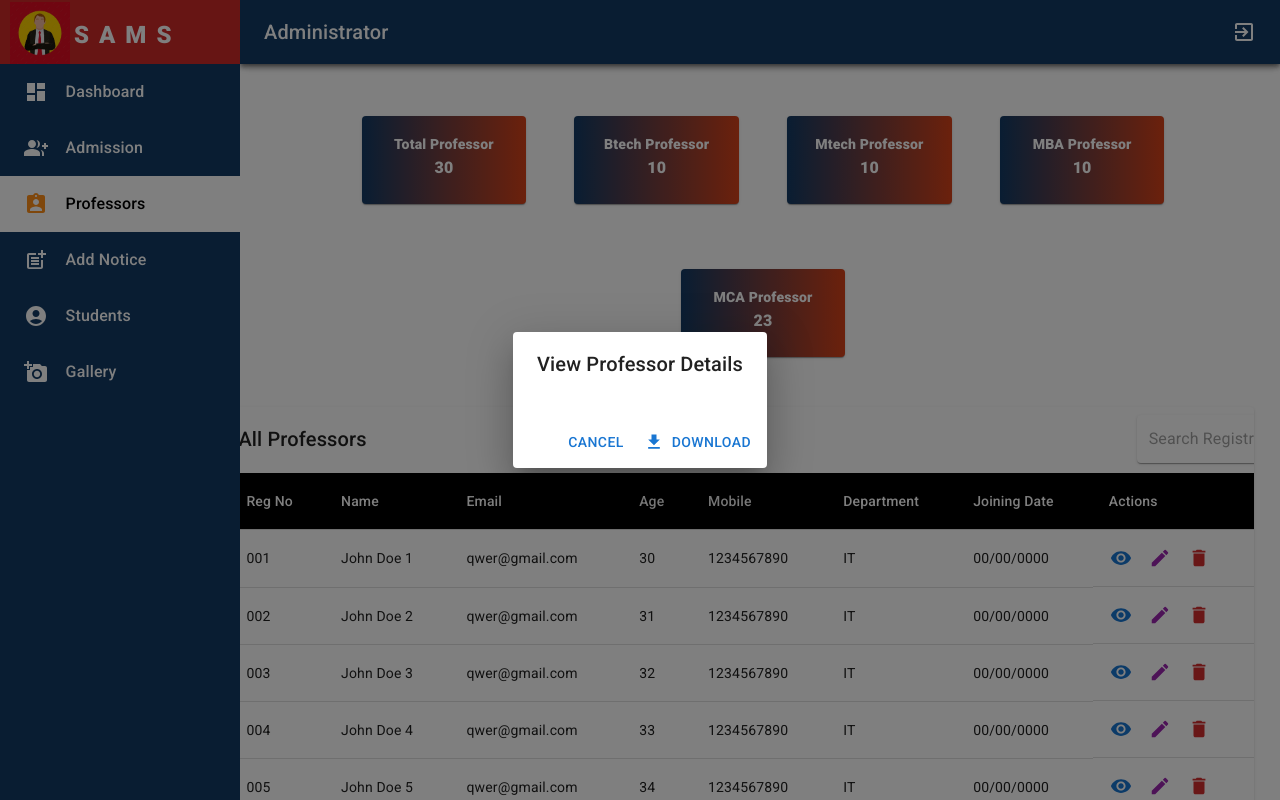
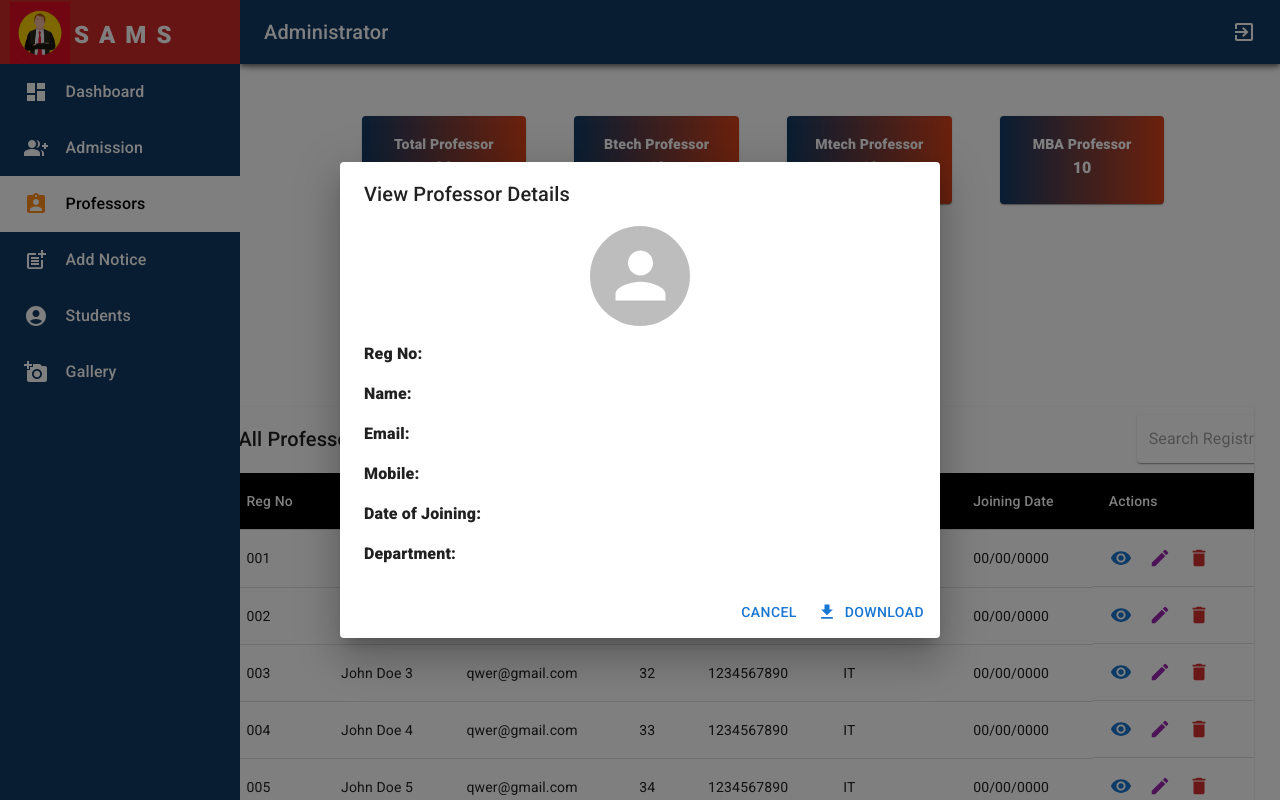
Before and after one commit to PankajBehera-1/SAMS_ADMIN, a React (Create React App) app: page /view_professors in a window 1280 px wide. Both pictures are taken after a click on the icon 1120 px from the left and 558 px from the top of the page. Shown: the top 800 px of the page. Built offline with nearby package versions, Linux system fonts and the light colour scheme.

Commit message:
all set to go anurag

```diff
--- a/src/components/professors/tableProfessors.jsx
+++ b/src/components/professors/tableProfessors.jsx
@@ -271,6 +271,7 @@ const TableProfessors = () => {
 
         {/* Modal for viewing details */}
         <ViewProfessorDialog
+
           openViewModal={openViewModal}
           handleCloseViewModal={handleCloseViewModal}
           handleDownloadConfirmation={handleDownloadConfirmation}
--- a/src/components/professors/viewProfessorDialog.jsx
+++ b/src/components/professors/viewProfessorDialog.jsx
@@ -1,19 +1,37 @@
 import { GetApp } from '@mui/icons-material'
-import { Button, Dialog, DialogActions, DialogContent, DialogTitle } from '@mui/material'
+import { Avatar, Button, Dialog, DialogActions, DialogContent, DialogTitle, Grid, Typography } from '@mui/material'
 import React from 'react'
 
 const ViewProfessorDialog = (props) => {
-    const {openViewModal,handleCloseViewModal,handleDownloadConfirmation} = props
+  const { openViewModal, handleCloseViewModal, handleDownloadConfirmation} = props
   return (
     <>
       <Dialog open={openViewModal} onClose={handleCloseViewModal}>
         <DialogTitle>View Professor Details</DialogTitle>
         <DialogContent>
-
-
-                        {/* paste code here */}
-
-
+          <Grid container spacing={2} alignItems="center">
+            <Grid item xs={12} align="center">
+              <Avatar  sx={{ width: 100, height: 100 }} />
+            </Grid>
+            <Grid item xs={12}>
+              <Typography variant="body1"><strong>Reg No:</strong> </Typography>
+            </Grid>
+            <Grid item xs={12}>
+              <Typography variant="body1"><strong>Name:</strong> </Typography>
+            </Grid>
+            <Grid item xs={12}>
+              <Typography variant="body1"><strong>Email:</strong> </Typography>
+            </Grid>
+            <Grid item xs={12}>
+              <Typography variant="body1"><strong>Mobile:</strong> </Typography>
+            </Grid>
+            <Grid item xs={12}>
+              <Typography variant="body1"><strong>Date of Joining:</strong> </Typography>
+            </Grid>
+            <Grid item xs={12}>
+              <Typography variant="body1"><strong>Department:</strong></Typography>
+            </Grid>
+          </Grid>
         </DialogContent>
         <DialogActions>
           <Button onClick={handleCloseViewModal} color="primary">Cancel</Button>
```
Lines whose indentation alone changed are shown as unchanged.
